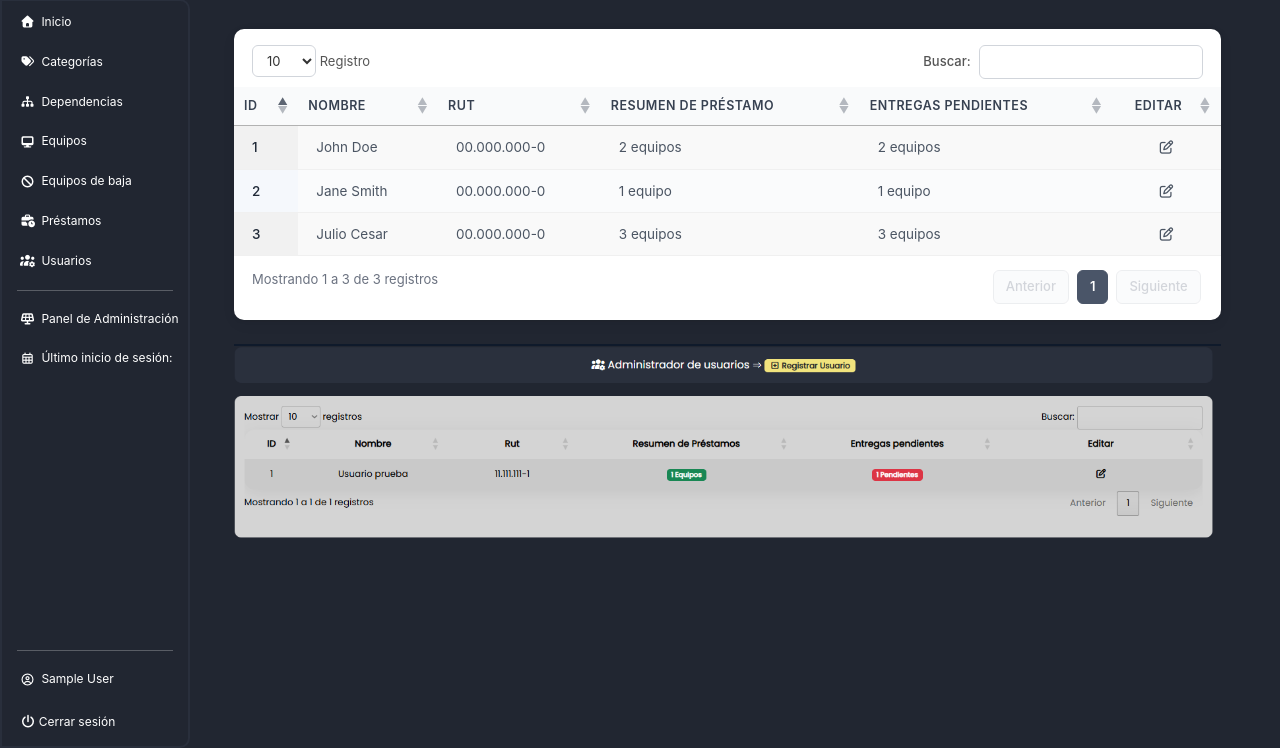
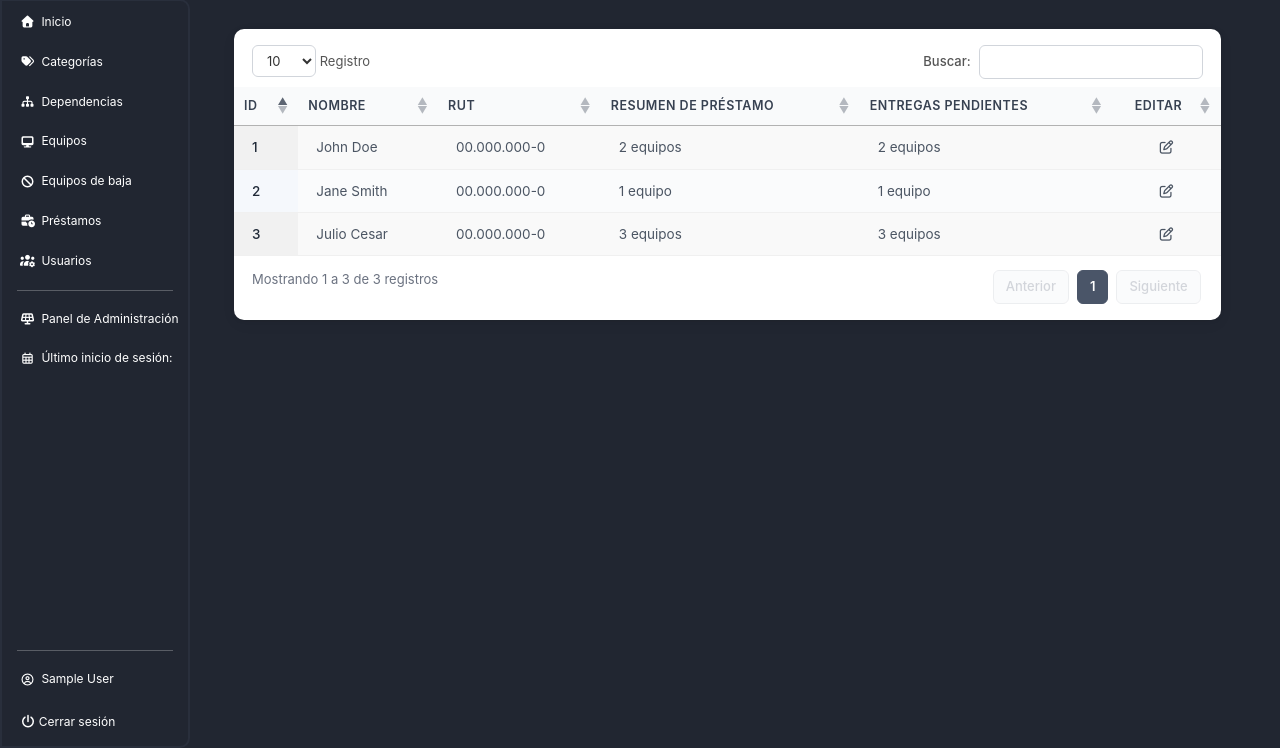
Before and after one commit to Bleack/ROGUER, a Django app: page /usuarios/ in a window 1280 px wide. Shown: the part 52-800 px from the top of the page. Run offline with Django 5.2, Linux system fonts and the light colour scheme; the visitor is signed in with stand-in values (Sample User, id 1); some libraries are stand-ins or nearby versions; some web fonts are replaced.

Commit message:
cambios 2 en la tabla usuarios

```diff
--- a/usuarios/templates/usuarios/usuarios.html
+++ b/usuarios/templates/usuarios/usuarios.html
@@ -300,6 +300,5 @@
 
 <br>
 
-<img src="{% static 'img/ejemplo_usuarios.png' %}" alt="..." class="img-fluid" >
 
 {% endblock %}
```
